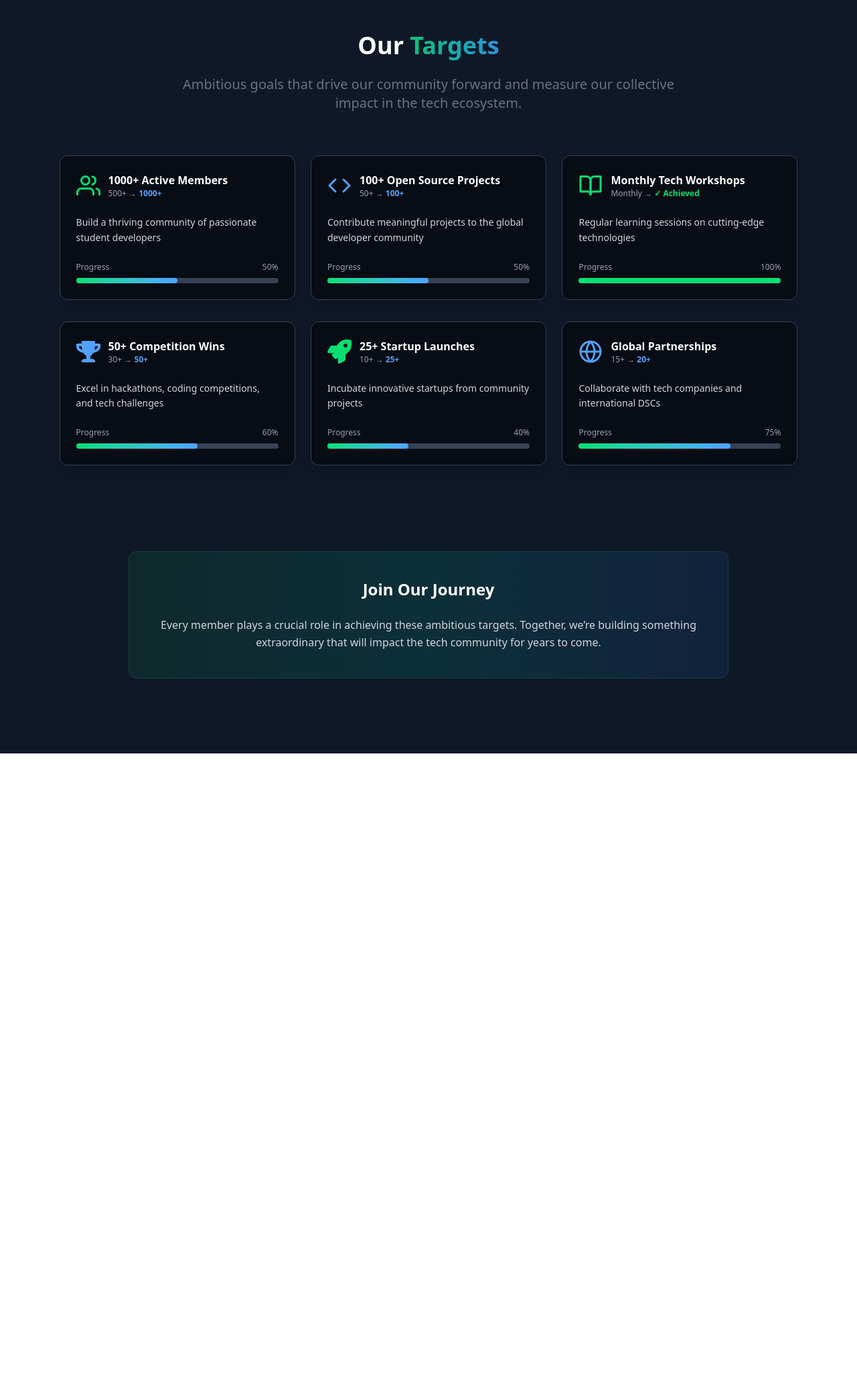
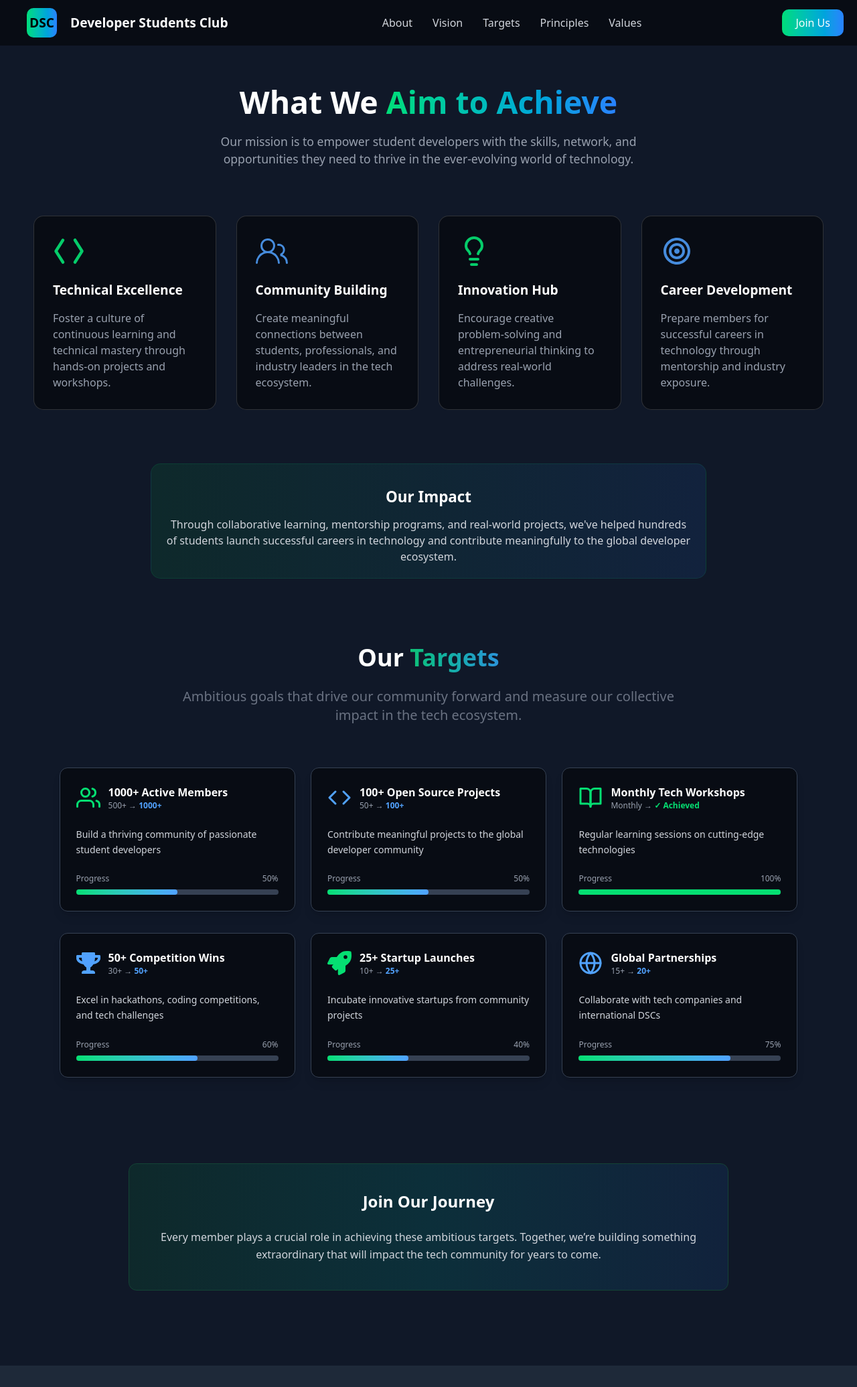
Before and after one commit to EmadLixup/DSC-developer-students-club, a React (Vite) app: page / in a window 1280 px wide. Shown: the whole page at 67% size. Before the commit the page ends 1125 px from the top, so only its background shows below. Built offline with nearby package versions, Linux system fonts and the light colour scheme.

Commit message:
Fix: corrected issues in App.jsx

```diff
--- a/src/App.jsx
+++ b/src/App.jsx
@@ -7,13 +7,10 @@ import Targets from "./sections/Targets.jsx";
 function App() {
   return (
     <>
-      {/*<Navbar />*/}
-      {/*<main className="min-h-screen flex items-center justify-center bg-gray-50">*/}
-      {/*  /!* <h1 className="text-4xl font-bold">DSC Developer Students Club</h1> *!/*/}
-      {/*  <AimToAchieve></AimToAchieve>*/}
-      {/*</main>*/}
-      {/*<Footer />*/}
-        <Targets/>
+      <Navbar />
+      <AimToAchieve />
+      <Targets />
+      <Footer />
     </>
   );
 }
```
